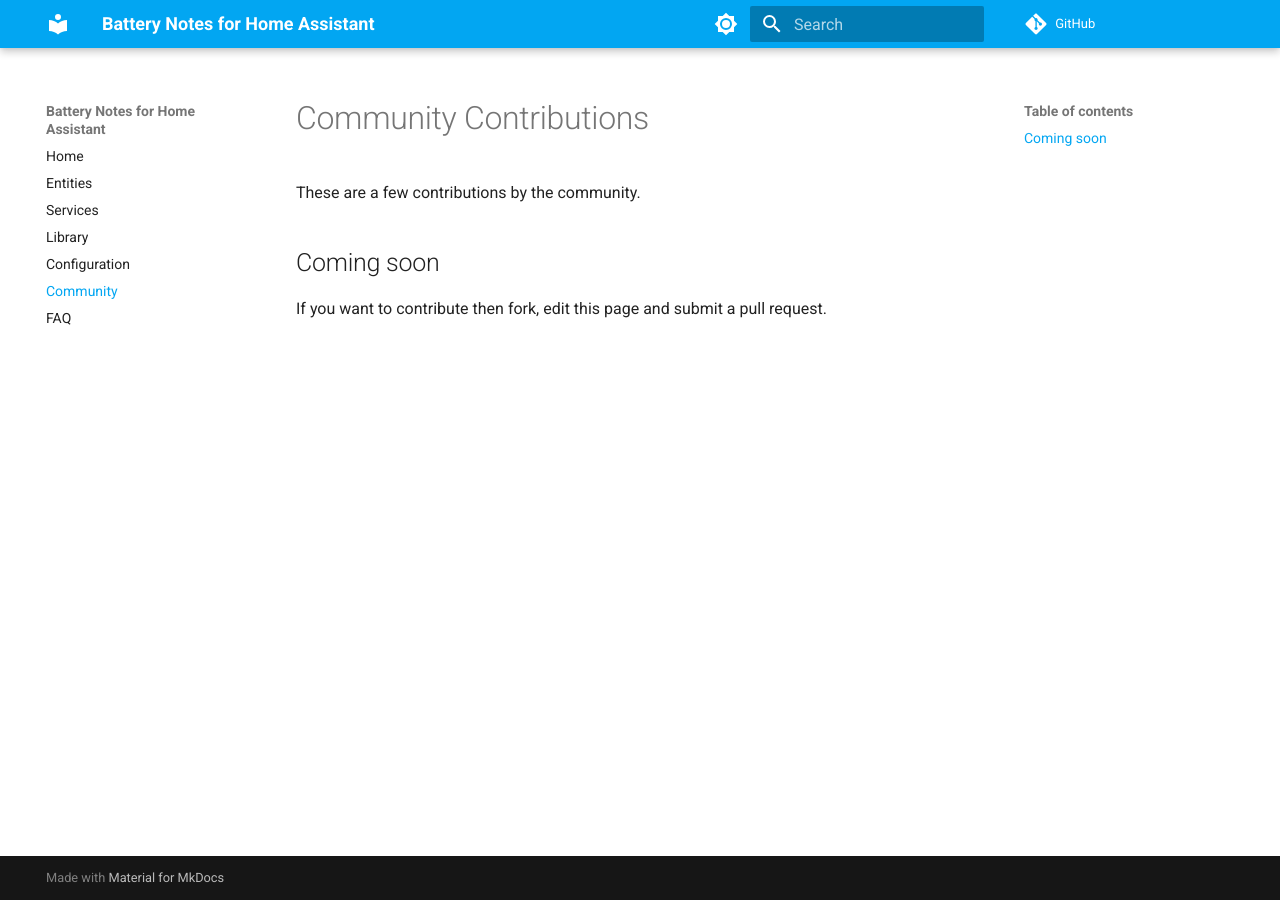
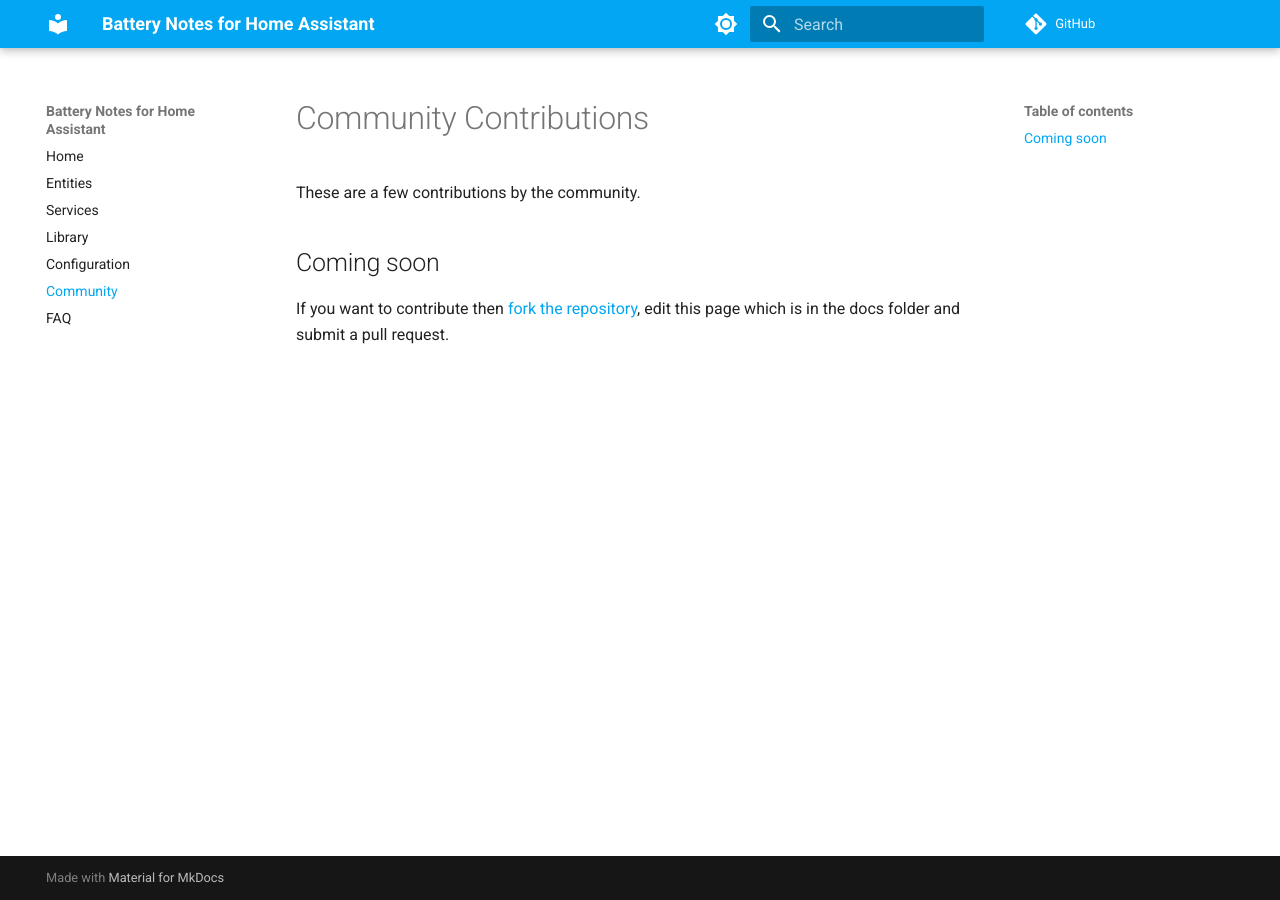
Before and after one commit to andrew-codechimp/HA-Battery-Notes, an MkDocs documentation site: the page built from docs/community.md, in a window 1280 px wide. Built offline with MkDocs 1.6.1 and Material for MkDocs 9.7.7, drawn with Linux system fonts in a browser that asks for light colours; comment, search, counter and statistics services are not loaded.

Commit message:
Update community.md

```diff
--- a/docs/community.md
+++ b/docs/community.md
@@ -4,4 +4,4 @@ These are a few contributions by the community.
 
 ## Coming soon
 
-If you want to contribute then fork, edit this page and submit a pull request.
+If you want to contribute then [fork the repository](https://github.com/andrew-codechimp/HA-Battery-Notes), edit this page which is in the docs folder and submit a pull request.
```
